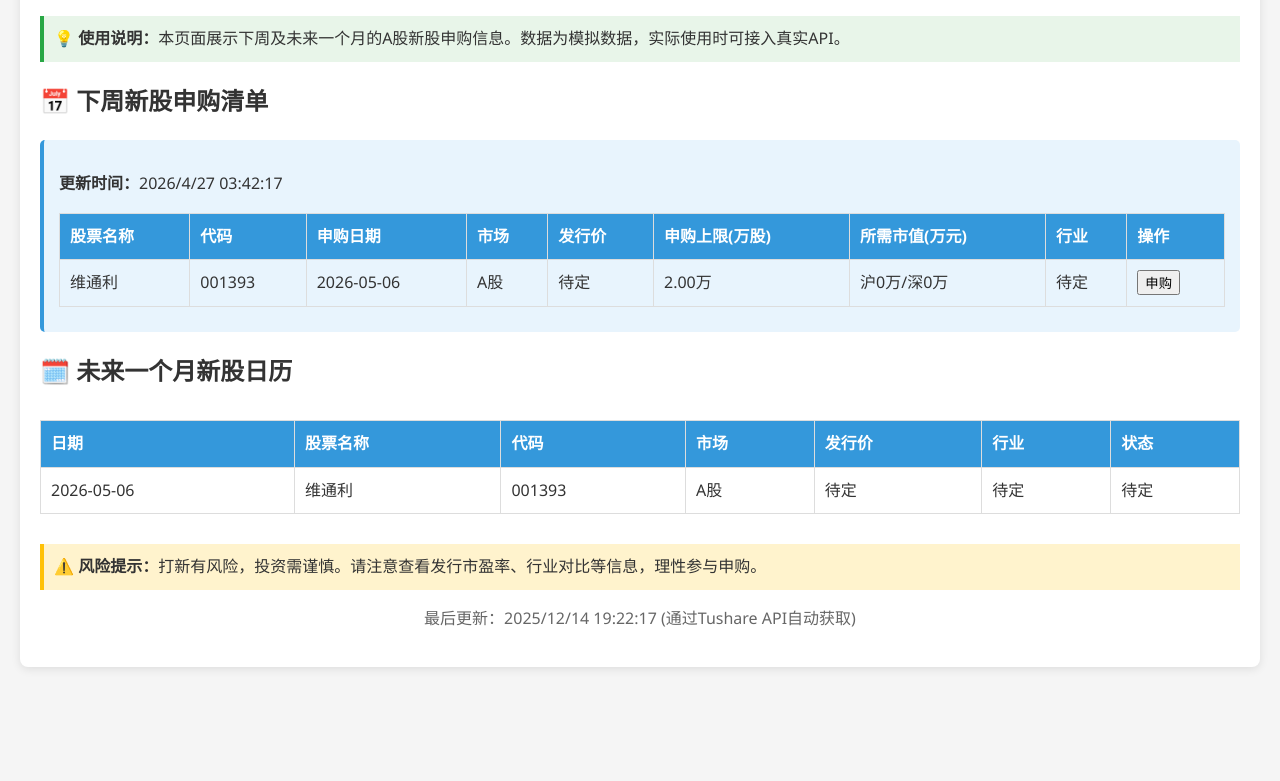
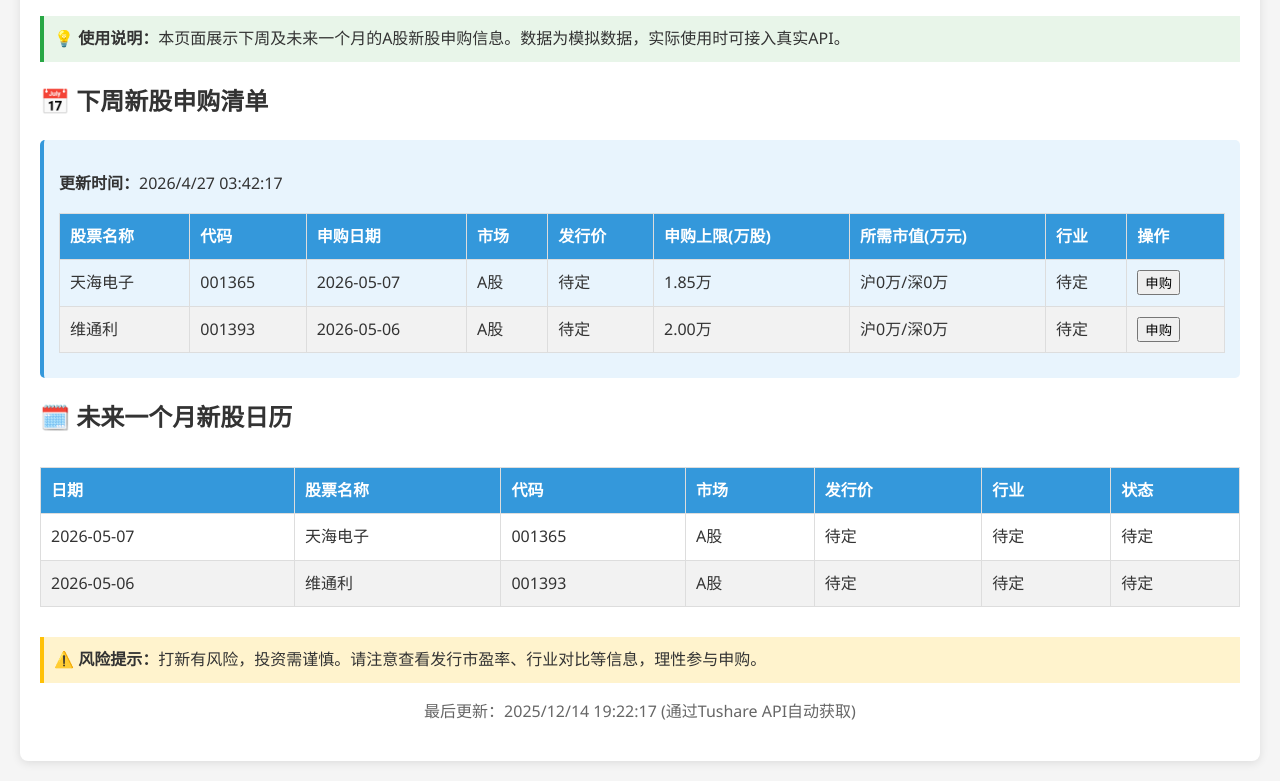
Before and after one commit to raistlin1314-byte/A-stock-ipo-tracker, a website: page index.html in a window 1280 px wide. Shown: the part 130-911 px from the top of the page. Before the commit the page ends 817 px from the top, so only its background shows below. Drawn offline with Linux system fonts and the light colour scheme.

Commit message:
deploy: f0287830b03a6e018a5a496774b15de8fd767f73

```diff
--- a/index.html
+++ b/index.html
@@ -147,6 +147,22 @@
         // 模拟A股新股数据
         const mockIpoData = [
     {
+        "name": "天海电子",
+        "code": "001365",
+        "date": "2026-05-07",
+        "market": "A股",
+        "price": null,
+        "maxSubscription": 18500,
+        "requiredMarketValue": {
+            "shanghai": 0,
+            "shenzhen": 0
+        },
+        "industry": "待定",
+        "peRatio": "待定",
+        "expectedFundraise": "待定",
+        "listingDate": "待定"
+    },
+    {
         "name": "维通利",
         "code": "001393",
         "date": "2026-05-06",
@@ -167,31 +183,31 @@
         "code": "603407",
         "date": "2026-04-27",
         "market": "A股",
-        "price": null,
+        "price": 13.86,
         "maxSubscription": 11000,
         "requiredMarketValue": {
             "shanghai": 0,
             "shenzhen": 0
         },
         "industry": "待定",
-        "peRatio": "待定",
-        "expectedFundraise": "待定",
+        "peRatio": 23,
+        "expectedFundraise": "5.683亿",
         "listingDate": "待定"
     },
     {
-        "name": "春光集团",
-        "code": "301531",
-        "date": "2026-04-24",
+        "name": "锐翔智能",
+        "code": "920178",
+        "date": "2026-04-27",
         "market": "A股",
-        "price": 13.3,
-        "maxSubscription": 14000,
+        "price": 29.47,
+        "maxSubscription": 618500,
         "requiredMarketValue": {
             "shanghai": 0,
             "shenzhen": 0
         },
         "industry": "待定",
-        "peRatio": 26.02,
-        "expectedFundraise": "7.306亿",
+        "peRatio": 14.99,
+        "expectedFundraise": "4.051亿",
         "listingDate": "待定"
     }
 ];
```
